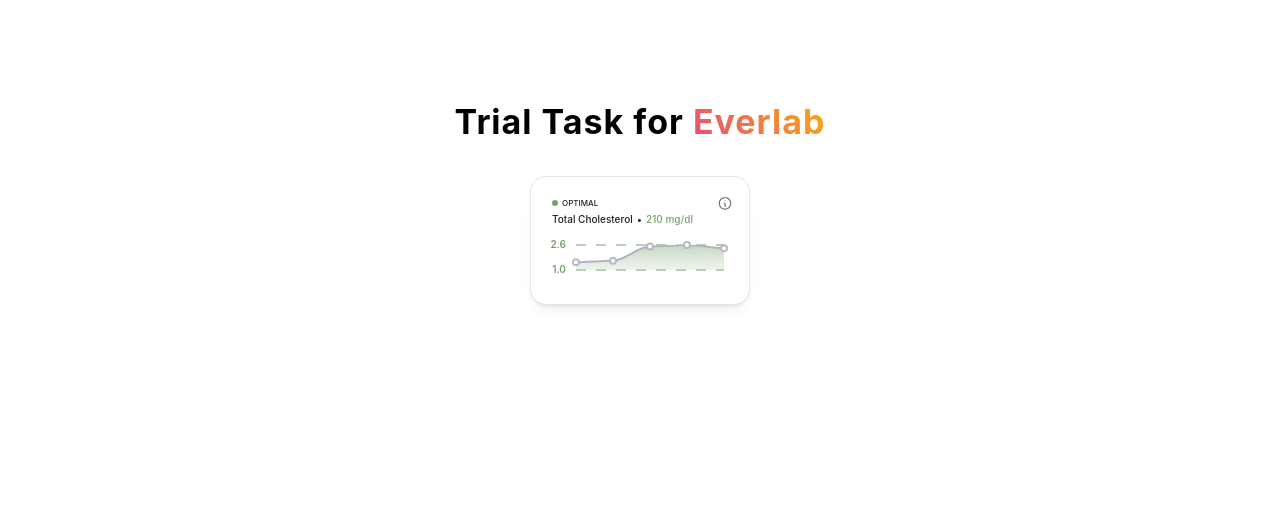
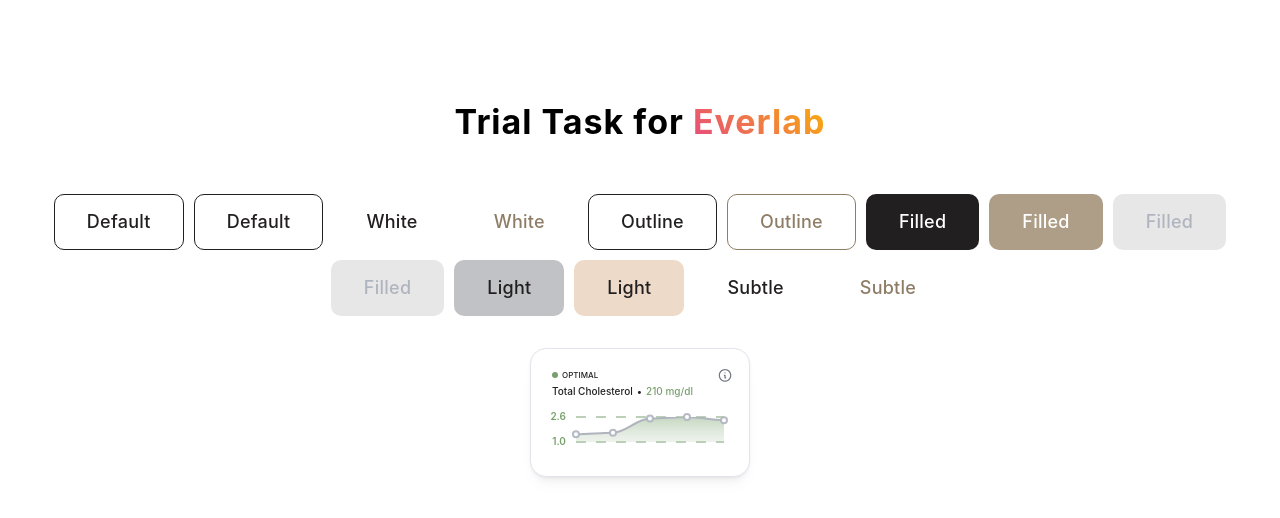
Before and after one commit to Smart-Dev719/Everlab-TrialTask, a Next.js app: page / in a window 1280 px wide. Shown: the top 518 px of the page. Built offline with nearby package versions, Linux system fonts and the light colour scheme.

Commit message:
Update theme config for button size, color, padding, font, etc

```diff
--- a/components/Welcome/Welcome.tsx
+++ b/components/Welcome/Welcome.tsx
@@ -1,4 +1,4 @@
-import { Title, Text } from '@mantine/core';
+import { Title, Text, Button, Group } from '@mantine/core';
 
 export function Welcome() {
   return (
@@ -9,6 +9,22 @@
           Everlab
         </Text>
       </Title>
+      <Group justify="center" gap="xs" pt={50}>
+        <Button variant='default' color='gray' size='xl'>Default</Button>
+        <Button variant='default' color='beige' size='xl'>Default</Button>
+        <Button variant='white' color='gray' size='xl'>White</Button>
+        <Button variant='white' color='beige' size='xl'>White</Button>
+        <Button variant='outline' color='gray' size='xl'>Outline</Button>
+        <Button variant='outline' color='beige' size='xl'>Outline</Button>
+        <Button variant='filled' color='gray' size='xl'>Filled</Button>
+        <Button variant='filled' color='beige' size='xl'>Filled</Button>
+        <Button variant='filled' color='gray' size='xl' disabled>Filled</Button>
+        <Button variant='filled' color='beige' size='xl' disabled>Filled</Button>
+        <Button variant='light' color='gray' size='xl'>Light</Button>
+        <Button variant='light' color='beige' size='xl'>Light</Button>
+        <Button variant='subtle' color='gray' size='xl'>Subtle</Button>
+        <Button variant='subtle' color='beige' size='xl'>Subtle</Button>
+      </Group>
     </>
   );
 }
--- a/theme.ts
+++ b/theme.ts
@@ -1,4 +1,4 @@
-import { Button, rem, createTheme, MantineColorsTuple } from '@mantine/core';
+import { Button, rem, defaultVariantColorsResolver, VariantColorsResolver, parseThemeColor, rgba, darken, createTheme, MantineColorsTuple } from '@mantine/core';
 
 const beige: MantineColorsTuple = [
   "#FFFCF8",
@@ -39,6 +39,116 @@
   ""
 ];
 
+const variantColorResolver: VariantColorsResolver = (input) => {
+  const defaultResolvedColors = defaultVariantColorsResolver(input);
+  const parsedColor = parseThemeColor({
+    color: input.color || input.theme.primaryColor,
+    theme: input.theme,
+  });
+
+  // Completely override variant
+  if (input.variant === 'default' && input.color === 'gray') {
+    return {
+      background: 'white',
+      hover: gray[1],
+      color: dark[5],
+      border: `${rem(1)} solid ${dark[5]}`,
+    };
+  }
+
+  if (input.variant === 'default' && input.color === 'beige') {
+    return {
+      background: 'white',
+      hover: gray[1],
+      color: dark[5],
+      border: `${rem(1)} solid ${dark[5]}`,
+    };
+  }
+
+  if (input.variant === 'white' && input.color === 'gray') {
+    return {
+      background: 'white',
+      hover: 'white',
+      color: dark[5],
+    };
+  }
+
+  if (input.variant === 'white' && input.color === 'beige') {
+    return {
+      background: 'white',
+      hover: 'white',
+      color: beige[8],
+      hoverColor: beige[9],
+    };
+  }
+
+  if (input.variant === 'outline' && input.color === 'gray') {
+    return {
+      background: 'white',
+      hover: '#C1C2C5',
+      color: dark[5],
+      border: `${rem(1)} solid ${dark[5]}`,
+    };
+  }
+
+  if (input.variant === 'outline' && input.color === 'beige') {
+    return {
+      background: 'white',
+      hover: beige[0],
+      color: beige[8],
+      border: `${rem(1)} solid ${beige[8]}`,
+    };
+  }
+
+  if (input.variant === 'filled' && input.color === 'gray') {
+    return {
+      background: dark[5],
+      hover: dark[5],
+    };
+  }
+
+  if (input.variant === 'filled' && input.color === 'beige') {
+    return {
+      background: beige[5],
+      hover: beige[8],
+    };
+  }
+
+  if (input.variant === 'light' && input.color === 'gray') {
+    return {
+      background: '#C1C2C5',
+      hover: gray[1],
+      color: dark[5],
+    };
+  }
+
+  if (input.variant === 'light' && input.color === 'beige') {
+    return {
+      background: beige[3],
+      hover: beige[4],
+      color: dark[5],
+    };
+  }
+
+  if (input.variant === 'subtle' && input.color === 'gray') {
+    return {
+      background: 'white',
+      hover: '#C1C2C5',
+      color: dark[5],
+    };
+  }
+
+  if (input.variant === 'subtle' && input.color === 'beige') {
+    return {
+      background: 'white',
+      hover: beige[1],
+      color: beige[8],
+    };
+  }
+
+  return defaultResolvedColors;
+};
+
 export const theme = createTheme({
   fontFamily: 'Inter, sans-serif',
   colors: {
@@ -48,7 +158,12 @@
   },
   components: {
     Button: Button.extend({
+      defaultProps: {
+        fw: "500",
+        lts: "0.25px",
+      },
       vars: (theme, props) => {
+
         if (props.size === 'xs') {
           return {
             root: {
@@ -108,4 +223,5 @@
       },
     }),
   },
+  variantColorResolver,
 });
```
